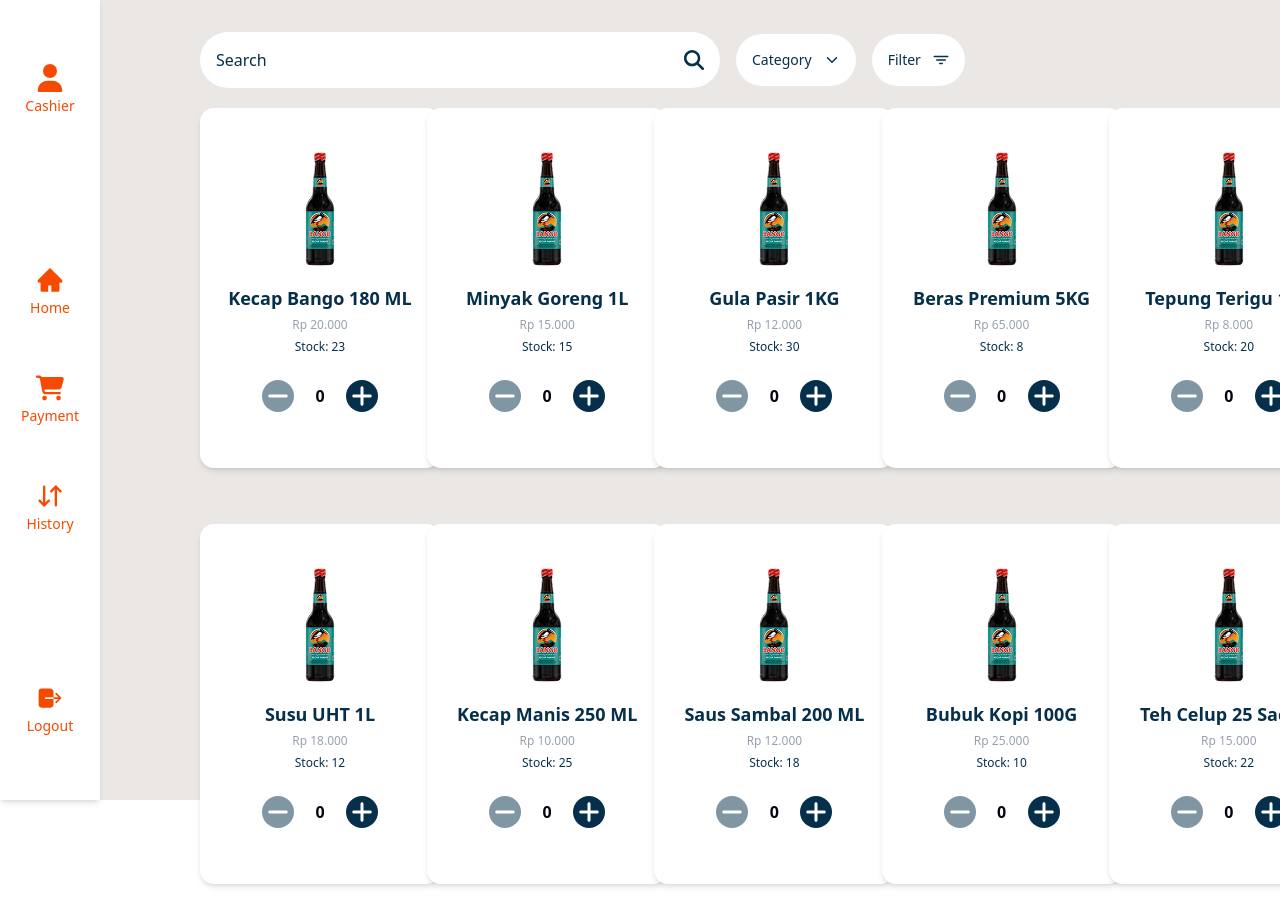
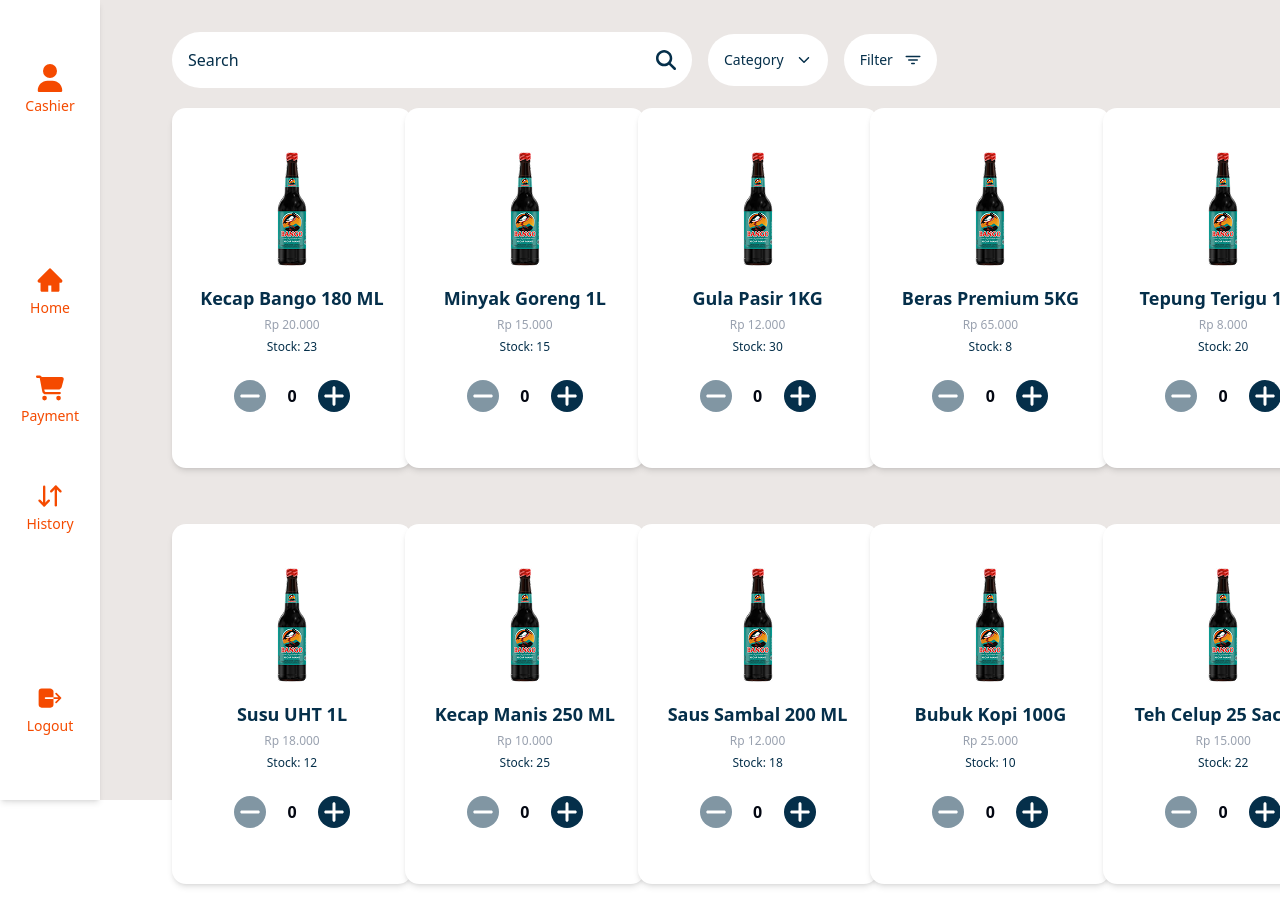
Before and after one commit to Panjiiiiiii/study-case-retail-app, a Next.js app: page /user in a window 1280 px wide. Shown: the top 916 px of the page. Built offline with nearby package versions, Linux system fonts and the light colour scheme.

Commit message:
Update layout styles in page component for improved design consistency

```diff
--- a/src/app/user/page.js
+++ b/src/app/user/page.js
@@ -6,7 +6,7 @@
 
 export default function page(params) {
     return (
-        <div className="flex flex-col justify-start h-screen ml-[100px] py-8 bg-[#EBE7E5]">
+        <div className="flex flex-col justify-start h-screen ml-[72px] py-8">
             <div className="flex flex-row items-center mb-5 gap-4">
                 <div className="relative w-[520px]">
                     <input
```
